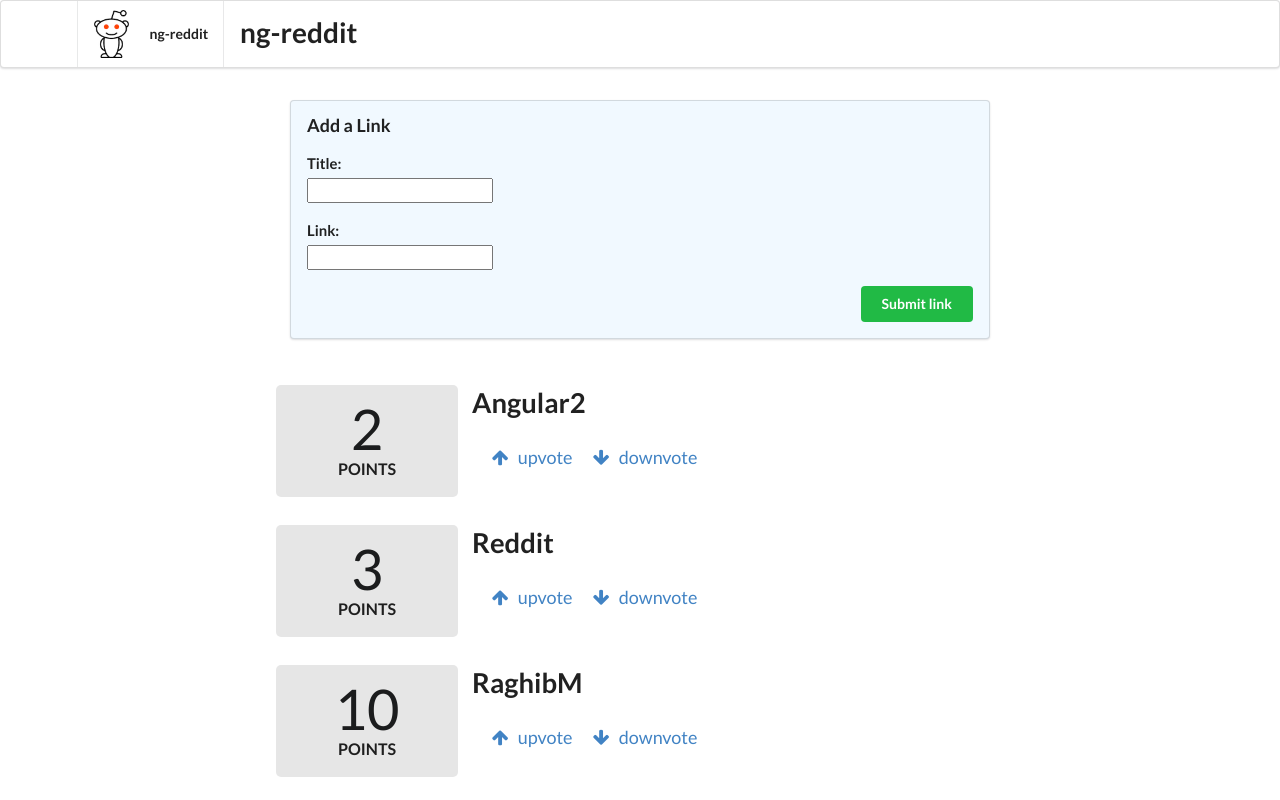
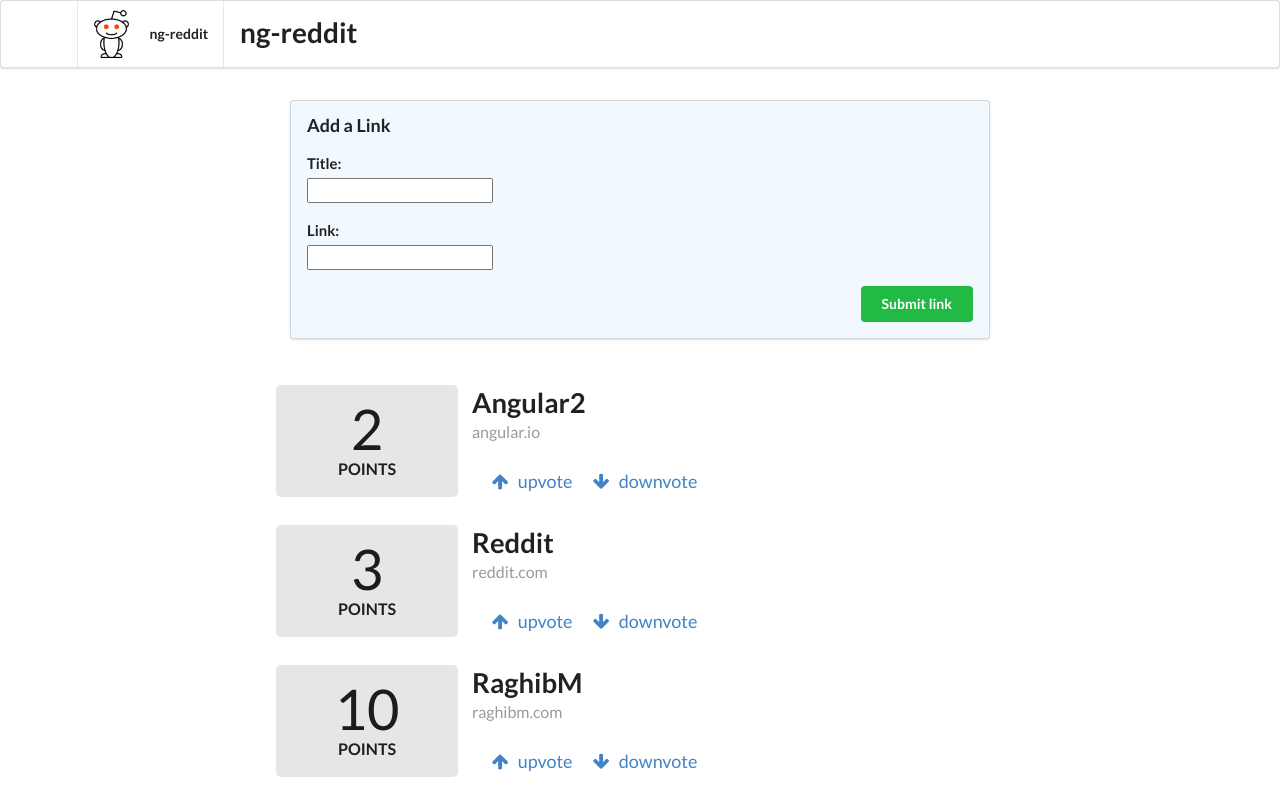
Before and after one commit to ragmha/ng2-reddit, an Angular app: page / in a window 1280 px wide. Built offline with nearby package versions, Linux system fonts and the light colour scheme.

Commit message:
add display article domain

```diff
--- a/src/app/article/article.component.html
+++ b/src/app/article/article.component.html
@@ -12,6 +12,7 @@
   <a class="ui large header" href="{{ article.link }}">
     {{ article.title }}
   </a>
+  <div class="meta">{{ article.domain() }}</div>
   <ul class="ui big horizontal list voters">
     <li class="item">
       <a href (click)="voteUp()">
```
